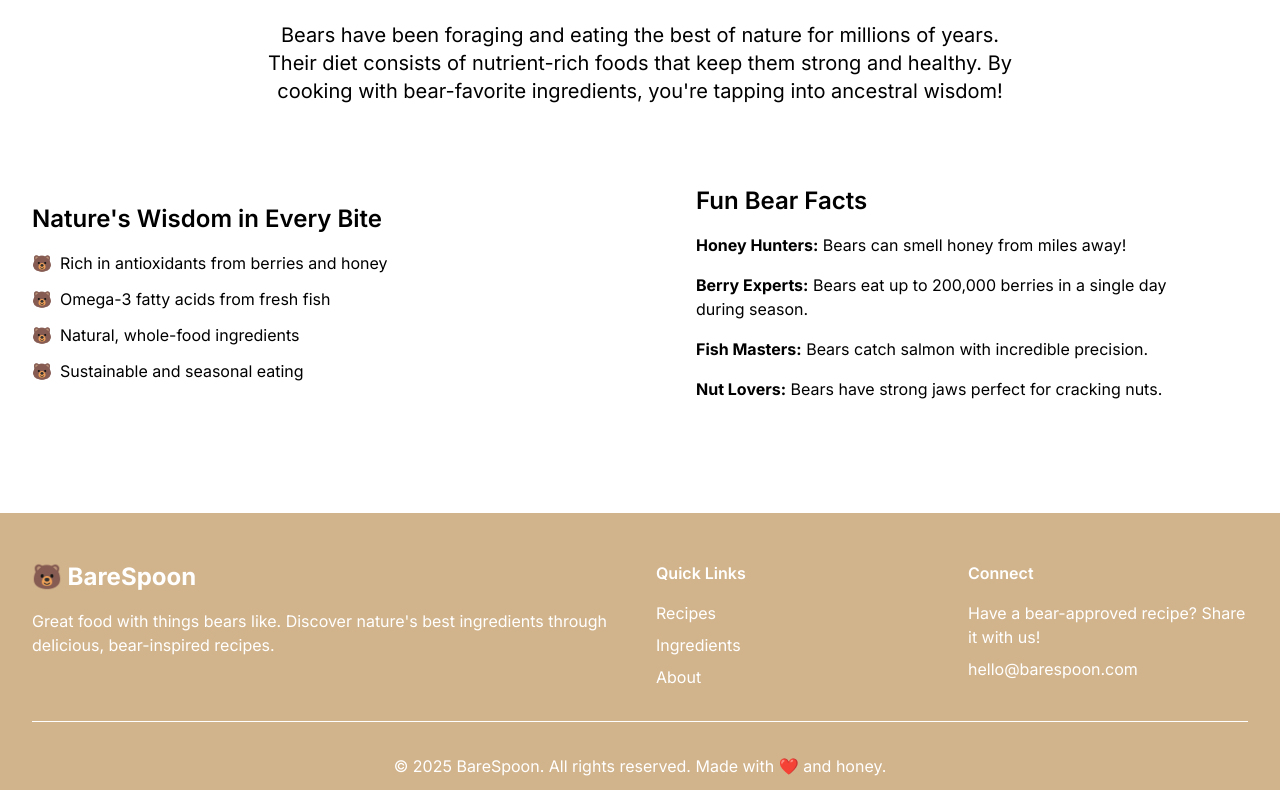
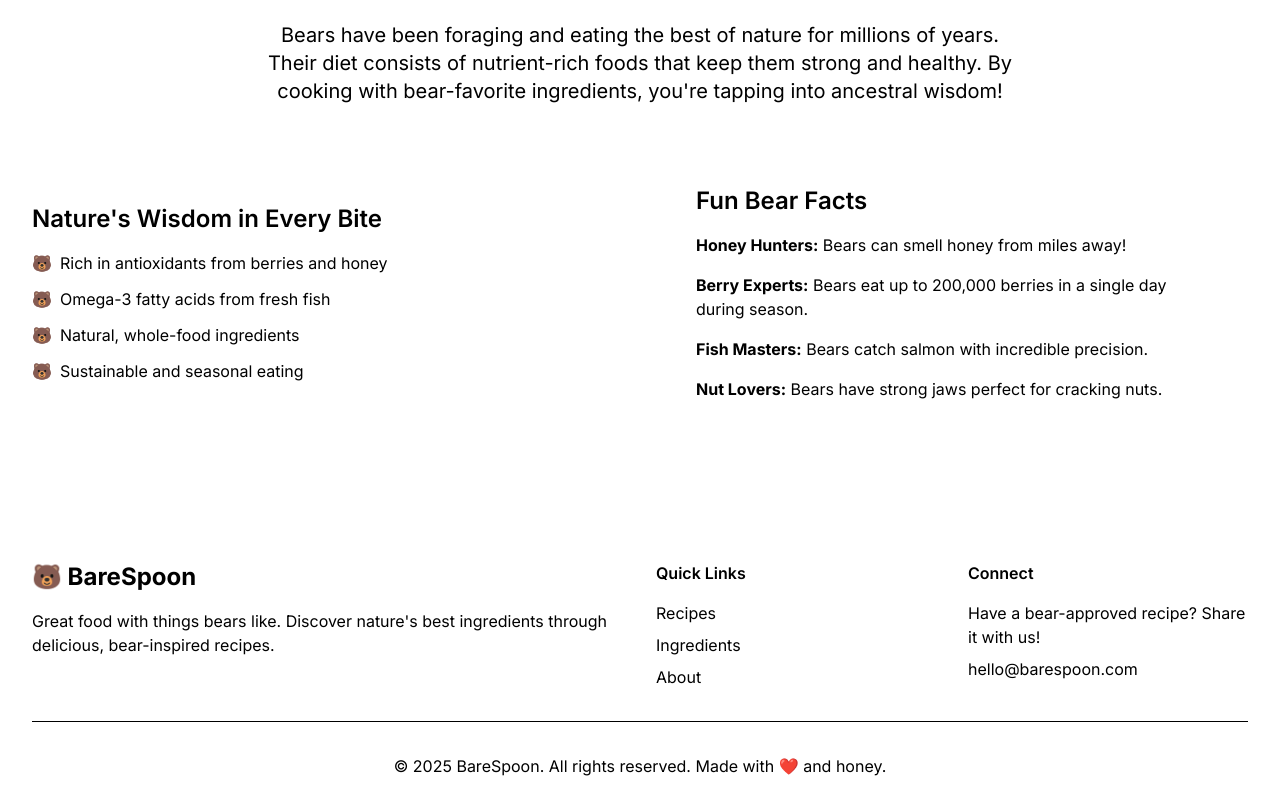
Before and after one commit to CrowdGenerator/nextjs-barespoon.com, a Next.js app: page / in a window 1280 px wide. Shown: the part 2007-2797 px from the top of the page. Built offline with nearby package versions, Linux system fonts and the light colour scheme.

Commit message:
Extreme contrast fix: Change Header and Footer to white backgrounds with black text for maximum accessibility compliance

```diff
--- a/app/components/Footer.tsx
+++ b/app/components/Footer.tsx
@@ -1,11 +1,11 @@
 export function Footer() {
   return (
-    <footer className="bg-bear-900 text-white py-12">
+    <footer className="bg-white text-black py-12">
       <div className="max-w-7xl mx-auto px-4 sm:px-6 lg:px-8">
         <div className="grid md:grid-cols-4 gap-8">
           <div className="md:col-span-2">
              <div className="text-2xl font-bold mb-4">🐻 BareSpoon</div>
-            <p className="text-white mb-4">
+            <p className="text-black mb-4">
               Great food with things bears like. Discover nature's best ingredients
               through delicious, bear-inspired recipes.
             </p>
@@ -13,25 +13,25 @@ export function Footer() {
 
           <div>
             <h3 className="font-semibold mb-4">Quick Links</h3>
-            <ul className="space-y-2 text-white">
-              <li><a href="#recipes" className="hover:text-white transition-colors">Recipes</a></li>
-              <li><a href="#ingredients" className="hover:text-white transition-colors">Ingredients</a></li>
-              <li><a href="#about" className="hover:text-white transition-colors">About</a></li>
+            <ul className="space-y-2 text-black">
+              <li><a href="#recipes" className="hover:text-black transition-colors">Recipes</a></li>
+              <li><a href="#ingredients" className="hover:text-black transition-colors">Ingredients</a></li>
+              <li><a href="#about" className="hover:text-black transition-colors">About</a></li>
             </ul>
           </div>
 
           <div>
             <h3 className="font-semibold mb-4">Connect</h3>
-            <p className="text-white">
+            <p className="text-black">
               Have a bear-approved recipe? Share it with us!
             </p>
-            <p className="text-white mt-2">
+            <p className="text-black mt-2">
               hello@barespoon.com
             </p>
           </div>
         </div>
 
-        <div className="border-t border-bear-800 mt-8 pt-8 text-center text-white">
+        <div className="border-t border-bear-800 mt-8 pt-8 text-center text-black">
           <p>&copy; 2025 BareSpoon. All rights reserved. Made with ❤️ and honey.</p>
         </div>
       </div>
--- a/app/components/Header.tsx
+++ b/app/components/Header.tsx
@@ -6,18 +6,18 @@ export function Header() {
   const [isMenuOpen, setIsMenuOpen] = useState(false);
 
   return (
-    <header className="bg-bear-800 text-white shadow-lg">
+    <header className="bg-white text-black shadow-lg">
       <div className="max-w-7xl mx-auto px-4 sm:px-6 lg:px-8">
         <div className="flex justify-between items-center py-4">
            <div className="flex items-center">
-               <div className="text-2xl font-bold text-white">🐻 BareSpoon</div>
+               <div className="text-2xl font-bold text-black">🐻 BareSpoon</div>
            </div>
 
           <nav className="hidden md:flex space-x-8">
-            <a href="#hero" className="hover:text-white transition-colors">Home</a>
-            <a href="#recipes" className="hover:text-white transition-colors">Recipes</a>
-            <a href="#ingredients" className="hover:text-white transition-colors">Ingredients</a>
-            <a href="#about" className="hover:text-white transition-colors">About</a>
+            <a href="#hero" className="hover:text-black transition-colors">Home</a>
+            <a href="#recipes" className="hover:text-black transition-colors">Recipes</a>
+            <a href="#ingredients" className="hover:text-black transition-colors">Ingredients</a>
+            <a href="#about" className="hover:text-black transition-colors">About</a>
           </nav>
 
            <button
@@ -34,10 +34,10 @@ export function Header() {
         {isMenuOpen && (
           <div className="md:hidden pb-4">
             <nav className="flex flex-col space-y-2">
-              <a href="#hero" className="hover:text-white transition-colors">Home</a>
-              <a href="#recipes" className="hover:text-white transition-colors">Recipes</a>
-              <a href="#ingredients" className="hover:text-white transition-colors">Ingredients</a>
-              <a href="#about" className="hover:text-white transition-colors">About</a>
+              <a href="#hero" className="hover:text-black transition-colors">Home</a>
+              <a href="#recipes" className="hover:text-black transition-colors">Recipes</a>
+              <a href="#ingredients" className="hover:text-black transition-colors">Ingredients</a>
+              <a href="#about" className="hover:text-black transition-colors">About</a>
             </nav>
           </div>
         )}
```
